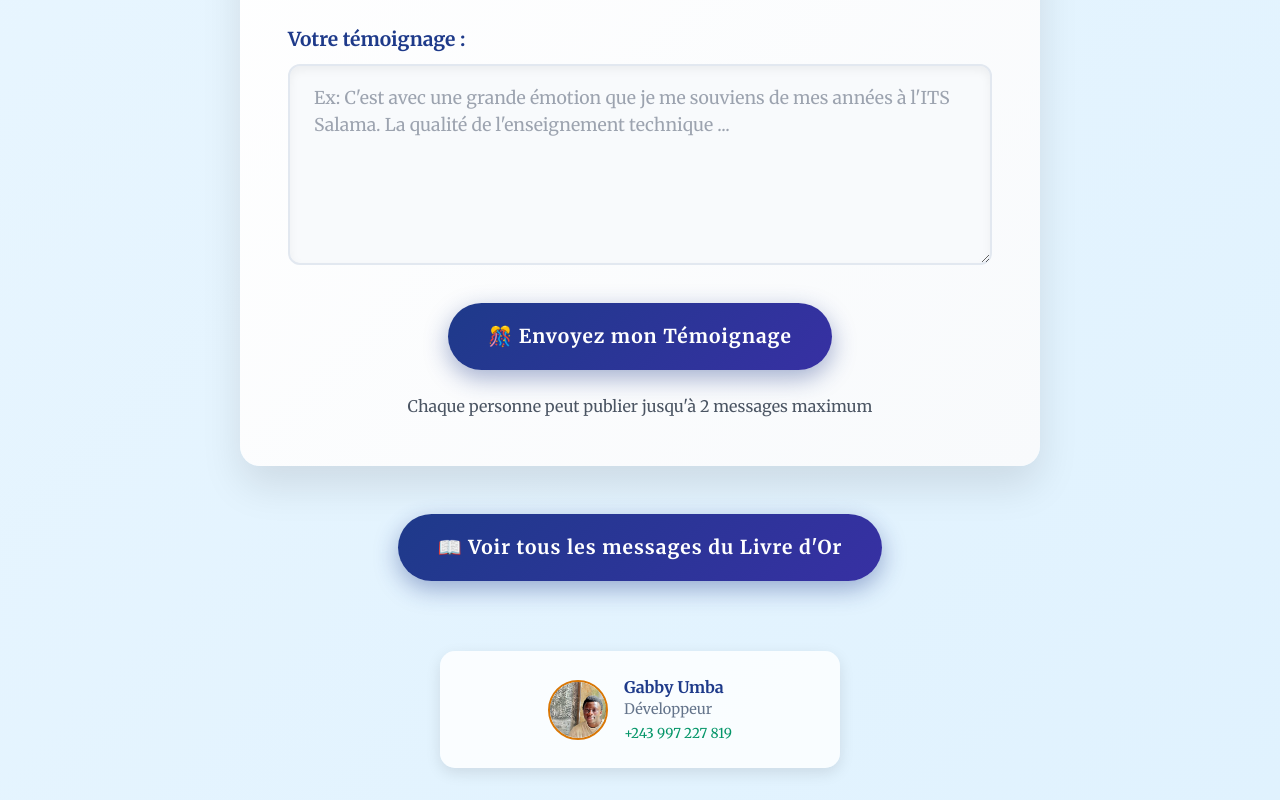
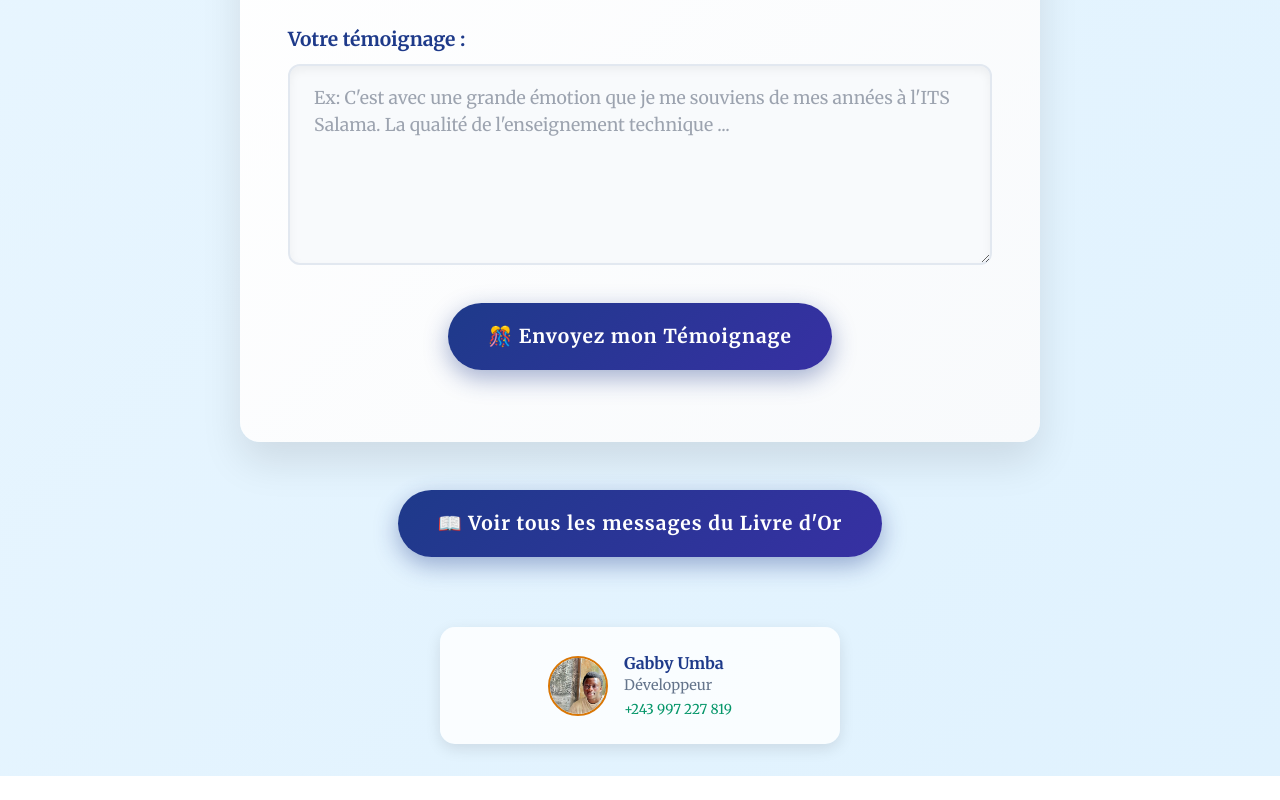
Before and after one commit to Gabby344/Institut-Technique-Salama-Livre-d-Or-, a plain HTML site: page index.html in a window 1280 px wide. Shown: the part 2561-3361 px from the top of the page. After the commit the page ends 3337 px from the top, so only its background shows below. Drawn offline with nearby package versions, Linux system fonts and the light colour scheme; no server answers.

Commit message:
Update index.html

```diff
--- a/index.html
+++ b/index.html
@@ -702,7 +702,7 @@
         </div>
 
         <div class="text-center mt-6 text-gray-600">
-          <p>Chaque personne peut publier jusqu'à 2 messages maximum</p>
+          <p> </p>
         </div>
       </form>
 
```
